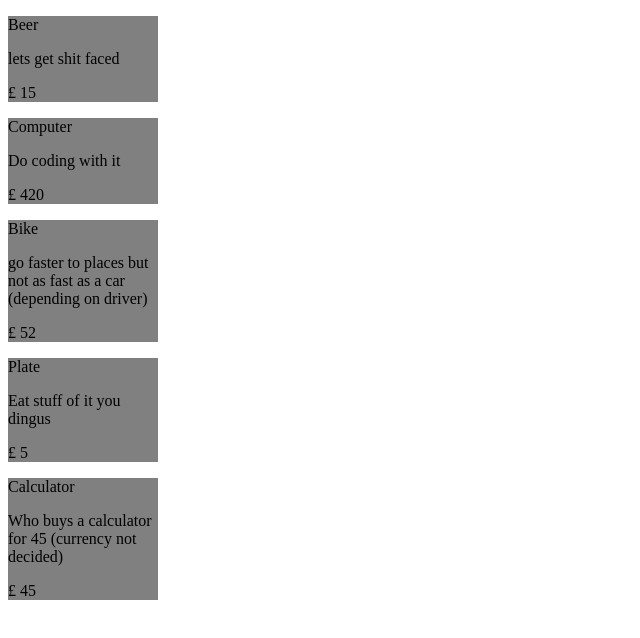
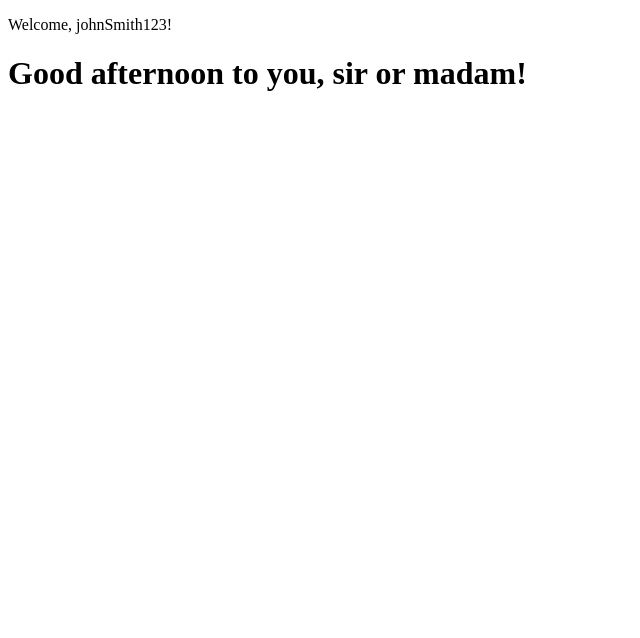
Before and after one commit to scottjoe1996/pace-frontend, a React (Create React App) app: page / in a window 1280 px wide. Shown: the top 638 px of the page, without its empty margins (0-640 px from the left). Built offline with nearby package versions, Linux system fonts and the light colour scheme.

Commit message:
learnt about classes and turning functional components -> class based components

```diff
--- a/src/App.js
+++ b/src/App.js
@@ -1,18 +1,16 @@
 import React from "react";
-import ProductCard from "./components/ProductCard";
-import products from "./products";
+import Header from "./components/Header";
+import Greeting from "./components/Greeting";
 
-function App() {
-  const productCardComponents = products.map(product => {
+class App extends React.Component {
+  render() {
     return (
-      <ProductCard key={product.id} name={product.name} description={product.description} price={product.price}/>
+      <div>
+        <Header username="johnSmith123"/>
+        <Greeting />
+      </div>
     )
-  })
-  return (
-    <div>
-      {productCardComponents}
-    </div>
-  )
+  }
 }
 
 export default App;
--- /dev/null
+++ b/src/components/Greeting.js
@@ -0,0 +1,23 @@
+import React from "react";
+
+class Greeting extends React.Component {
+    render() {
+        const date = new Date();
+        const hours = date.getHours();
+        let timeOfDay;
+
+        if(hours < 12) {
+            timeOfDay = "morning";
+        } else if (hours >= 12 && hours < 17) {
+            timeOfDay = "afternoon"
+        } else {
+            timeOfDay = "night"
+        }
+
+        return (
+            <h1>Good {timeOfDay} to you, sir or madam!</h1>
+        )
+    }
+}
+
+export default Greeting;
--- /dev/null
+++ b/src/components/Header.js
@@ -0,0 +1,13 @@
+import React from "react";
+
+class Header extends React.Component {
+    render() {
+        return (
+            <header>
+                <p>Welcome, {this.props.username}!</p>
+            </header>
+        )
+    }
+}
+
+export default Header;
--- a/src/components/ProductCard.js
+++ /dev/null
@@ -1,18 +0,0 @@
-import React from "react";
-
-function ProductCard(props) {
-    const style = {
-        width: 150,
-        backgroundColor: "grey"
-    }
-
-    return (
-        <div style={style}>
-            <p>{props.name}</p>
-            <p>{props.description}</p>
-            <p>£ {props.price}</p>
-        </div>
-    )
-}
-
-export default ProductCard;
--- a/src/products.js
+++ /dev/null
@@ -1,34 +0,0 @@
-const products = [
-    {
-        id: 1,
-        name: "Beer",
-        price: 15,
-        description: "lets get shit faced"
-    },
-    {
-        id: 2,
-        name: "Computer",
-        price: 420,
-        description: "Do coding with it"
-    },
-    {
-        id: 3,
-        name: "Bike",
-        price: 52,
-        description: "go faster to places but not as fast as a car (depending on driver)"
-    },
-    {
-        id: 4,
-        name: "Plate",
-        price: 5,
-        description: "Eat stuff of it you dingus"
-    },
-    {
-        id: 5,
-        name: "Calculator",
-        price: 45,
-        description: "Who buys a calculator for 45 (currency not decided)"
-    }
-]
-
-export default products;
```
